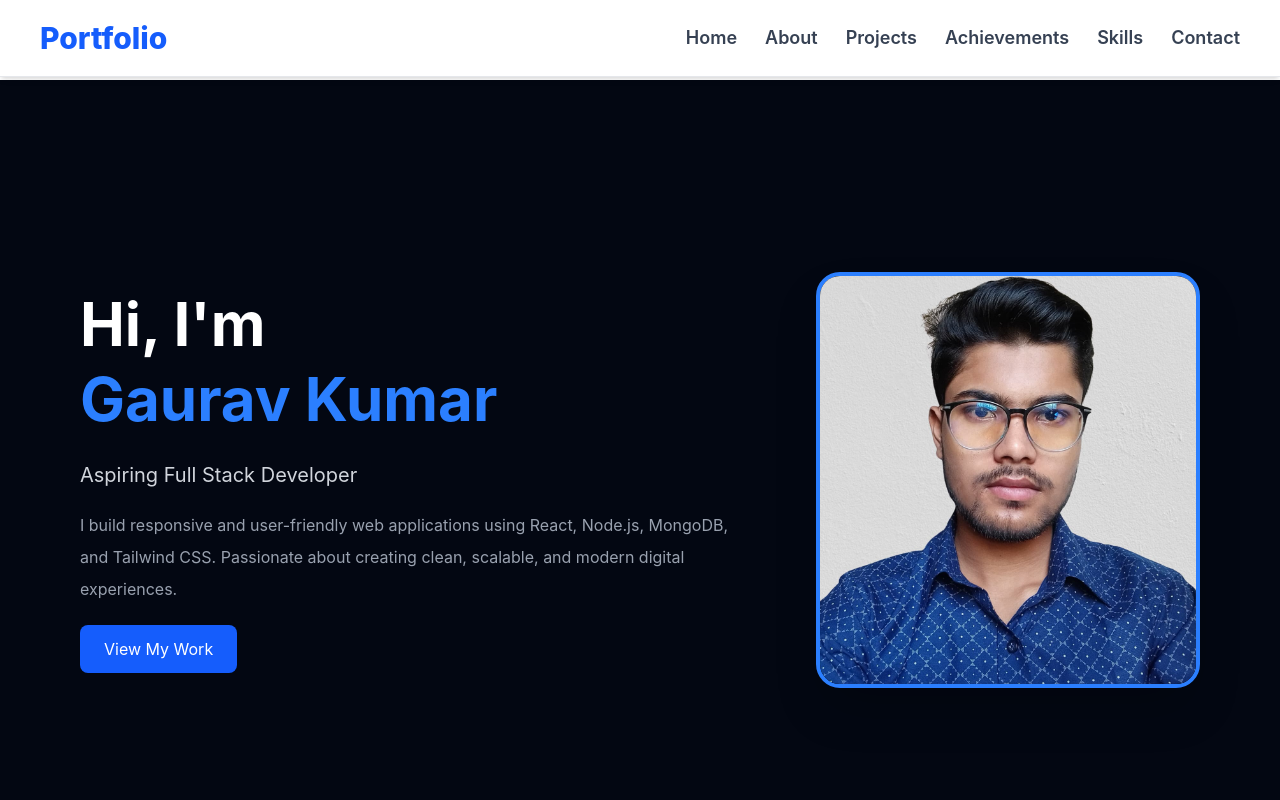
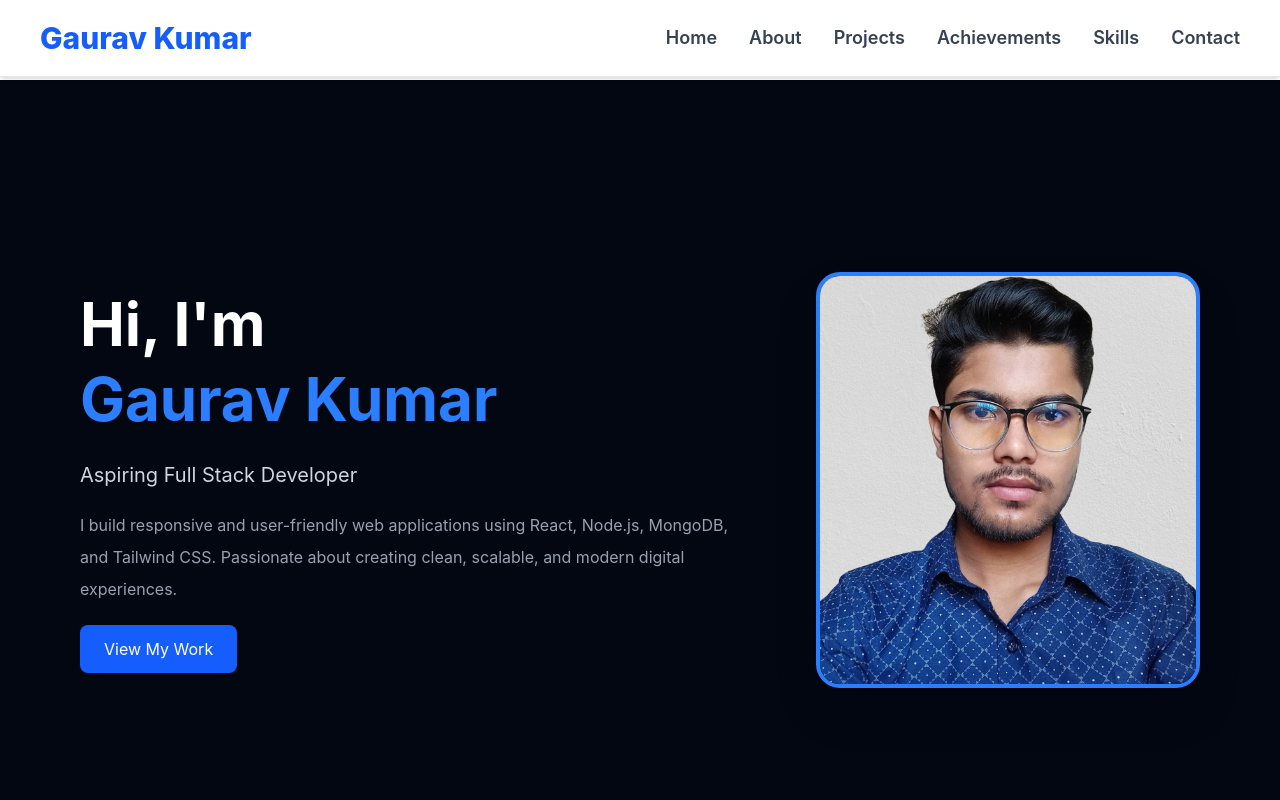
Before and after one commit to gauravkumar2005/My-Portfolio, a React (Vite) app: page / in a window 1280 px wide. Shown: the top 800 px of the page. Built offline with nearby package versions, Linux system fonts and the light colour scheme.

Commit message:
improve navbar Logo

```diff
--- a/src/components/Navbar.jsx
+++ b/src/components/Navbar.jsx
@@ -10,11 +10,11 @@ function Navbar() {
 
       {/* Logo */}
       <h2 className="text-xl sm:text-2xl md:text-3xl text-blue-600 font-extrabold hover:scale-110 transition duration-300 cursor-pointer whitespace-nowrap">
-        Portfolio
+        Gaurav Kumar
       </h2>
 
       {/* Desktop Menu */}
-      <ul className="hidden md:flex gap-7 items-center">
+      <ul className="hidden md:flex gap-8 items-center">
 
         <li className="text-lg text-gray-700 font-semibold hover:text-blue-600 hover:scale-110 transition duration-300">
           <a href="#home">Home</a>
@@ -59,7 +59,10 @@ function Navbar() {
           </li>
 
           <li className="text-base text-gray-700 font-semibold hover:text-blue-600">
-            <a href="#about">About</a>
+           <a
+           href="#about"
+           onClick={() => setOpen(false)}
+           >About</a>
           </li>
 
           <li className="text-base text-gray-700 font-semibold hover:text-blue-600">
```
